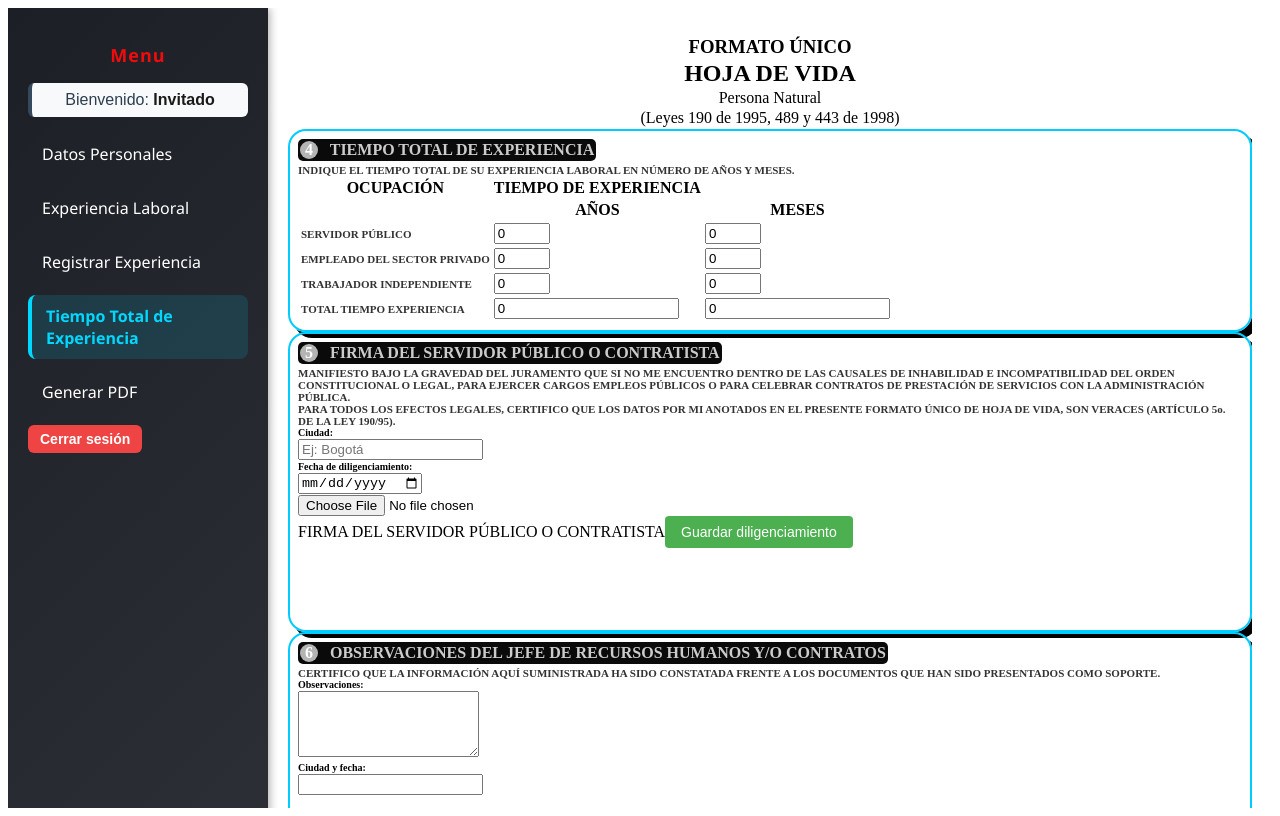
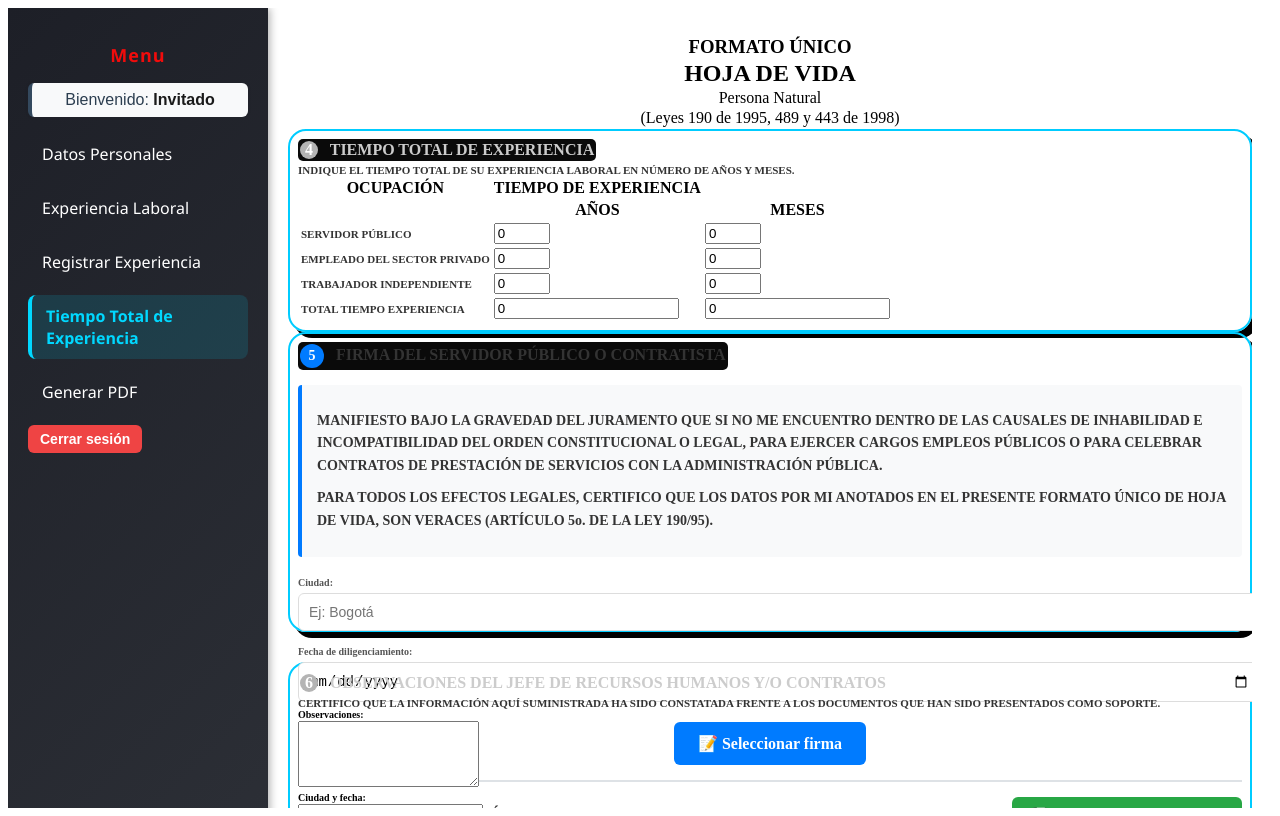
Before and after one commit to RandySimanca/formatounicoenlinea, a Vue app in the folder frontend/: page /panel/Hoja3 in a window 1280 px wide. Built offline with nearby package versions, Linux system fonts and the light colour scheme; no server answers; sample sign-in values are in the browser's storage.

Commit message:
se actualizo el componente FirmaServidorComponent.vue para poder eliminar una forma agragada

```diff
--- a/frontend/src/components/FirmaServidorComponent.vue
+++ b/frontend/src/components/FirmaServidorComponent.vue
@@ -37,39 +37,100 @@
     </div>
 
     <div class="signature-area">
-      <input
-        type="file"
-        id="firma"
-        accept=".jpg,.jpeg,.png"
-        @change="mostrarFirma"
-      />
-      <div v-if="firmaUrl">
+      <!-- Vista previa de la firma existente -->
+      <div v-if="firmaUrl" class="firma-preview">
         <img
           :src="firmaUrl"
           alt="Firma cargada"
-          style="margin-top: 10px; max-width: 200px; height: auto"
+          class="firma-imagen"
         />
+        <div class="firma-acciones">
+          <button @click="eliminarFirma" class="btn-eliminar no-imprimir">
+            🗑️ Eliminar firma
+          </button>
+          <button @click="cambiarFirma" class="btn-cambiar no-imprimir">
+            🔄 Cambiar firma
+          </button>
+        </div>
       </div>
+
+      <!-- Input para subir nueva firma -->
+      <div v-else class="firma-upload">
+        <input
+          type="file"
+          id="firma"
+          ref="firmaInput"
+          accept=".jpg,.jpeg,.png"
+          @change="mostrarFirma"
+          class="input-file"
+        />
+        <label for="firma" class="label-upload">
+          📝 Seleccionar firma
+        </label>
+      </div>
+
+      <!-- Input oculto para cambiar firma -->
+      <input
+        type="file"
+        ref="firmaInputCambio"
+        accept=".jpg,.jpeg,.png"
+        @change="mostrarFirma"
+        style="display: none"
+      />
+
       <div class="firma-header">
-        <label for="firma">FIRMA DEL SERVIDOR PÚBLICO O CONTRATISTA</label>
-        <button @click="guardarFirma" class="no-imprimir">
-          Guardar diligenciamiento
+        <label>FIRMA DEL SERVIDOR PÚBLICO O CONTRATISTA</label>
+        <button
+          @click="guardarFirma"
+          class="btn-guardar no-imprimir"
+          :disabled="guardando"
+        >
+          {{ guardando ? '⏳ Guardando...' : '💾 Guardar diligenciamiento' }}
         </button>
+      </div>
+    </div>
+
+    <!-- Modal de confirmación para eliminar -->
+    <div v-if="mostrarModalEliminar" class="modal-overlay" @click="cerrarModalEliminar">
+      <div class="modal-content" @click.stop>
+        <div class="modal-header">
+          <h3>⚠️ Confirmar eliminación</h3>
+        </div>
+        <div class="modal-body">
+          <p>¿Estás seguro de que deseas eliminar la firma?</p>
+          <p class="warning-text">Esta acción no se puede deshacer.</p>
+        </div>
+        <div class="modal-footer">
+          <button @click="cerrarModalEliminar" class="btn-cancelar">
+            Cancelar
+          </button>
+          <button @click="confirmarEliminarFirma" class="btn-confirmar-eliminar">
+            Eliminar firma
+          </button>
+        </div>
       </div>
     </div>
   </div>
 </template>
 
 <script setup>
-import { showSuccess, showError } from "../utils/showMessage"; // mensajes
+import { showSuccess, showError } from "../utils/showMessage";
 import { ref, onMounted } from "vue";
 import api from "../api/axios";
 
 const ciudadDiligenciamiento = ref("");
 const fechaDiligenciamiento = ref("");
 const firmaUrl = ref(null);
+const guardando = ref(false);
+const mostrarModalEliminar = ref(false);
+const firmaInput = ref(null);
+const firmaInputCambio = ref(null);
 
 onMounted(async () => {
+  await cargarFirma();
+});
+
+async function cargarFirma() {
   try {
     const response = await api.get("/firma-servidor");
     const data = response.data;
@@ -78,6 +139,7 @@ onMounted(async () => {
       fechaDiligenciamiento.value =
         data.fechaDiligenciamiento?.substring(0, 10) || "";
       firmaUrl.value = data.firmaServidor || null;
+      console.log("✅ Firma cargada correctamente");
     }
   } catch (error) {
     console.error(
@@ -85,12 +147,24 @@ onMounted(async () => {
       error.response?.data || error.message
     );
   }
-});
+}
 
 // Convertir la imagen a base64
 const mostrarFirma = (event) => {
   const file = event.target.files[0];
   if (!file) return;
+
+  // Validar tamaño del archivo (máximo 2MB)
+  if (file.size > 2 * 1024 * 1024) {
+    showError("❌ La imagen es muy grande. Máximo 2MB.");
+    return;
+  }
+
+  // Validar tipo de archivo
+  if (!file.type.match(/image\/(jpeg|jpg|png)/)) {
+    showError("❌ Solo se permiten archivos JPG, JPEG o PNG.");
+    return;
+  }
 
   const reader = new FileReader();
   reader.onload = (e) => {
@@ -100,16 +174,42 @@ const mostrarFirma = (event) => {
       canvas.width = 250;
       canvas.height = 100;
       const ctx = canvas.getContext("2d");
+
+      // Fondo blanco
+      ctx.fillStyle = "#FFFFFF";
+      ctx.fillRect(0, 0, canvas.width, canvas.height);
+
+      // Dibujar imagen
       ctx.drawImage(img, 0, 0, canvas.width, canvas.height);
+
       firmaUrl.value = canvas.toDataURL("image/png");
+      console.log("✅ Firma procesada correctamente");
+    };
+    img.onerror = () => {
+      showError("❌ Error al cargar la imagen.");
     };
     img.src = e.target.result;
+  };
+  reader.onerror = () => {
+    showError("❌ Error al leer el archivo.");
   };
   reader.readAsDataURL(file);
 };
 
 // Guardar la información al backend
 const guardarFirma = async () => {
+  if (!firmaUrl.value) {
+    showError("❌ Por favor, selecciona una firma antes de guardar.");
+    return;
+  }
+
+  if (!ciudadDiligenciamiento.value || !fechaDiligenciamiento.value) {
+    showError("❌ Por favor, completa la ciudad y fecha de diligenciamiento.");
+    return;
+  }
+
+  guardando.value = true;
+
   try {
     const payload = {
       ciudadDiligenciamiento: ciudadDiligenciamiento.value,
@@ -117,19 +217,380 @@ const guardarFirma = async () => {
       firmaServidor: firmaUrl.value,
     };
 
-    const response = await api.post("/firma-servidor", payload); // <-- CORREGIDO
+    const response = await api.post("/firma-servidor", payload);
     console.log("✅ Guardado:", response.data);
-    showSuccess(
-      "✅ Firma y datos de diligenciamiento guardados correctamente."
-    );
+    showSuccess("✅ Firma y datos de diligenciamiento guardados correctamente.");
   } catch (error) {
     console.error(
       "❌ Error al guardar:",
       error.response?.data || error.message
     );
     showError("❌ Ocurrió un error al guardar los datos.");
+  } finally {
+    guardando.value = false;
   }
+};
+
+// Mostrar modal de confirmación
+const eliminarFirma = () => {
+  mostrarModalEliminar.value = true;
+};
+
+// Cerrar modal
+const cerrarModalEliminar = () => {
+  mostrarModalEliminar.value = false;
+};
+
+// Confirmar y eliminar firma
+const confirmarEliminarFirma = async () => {
+  try {
+    await api.delete("/firma-servidor");
+
+    // Limpiar datos locales
+    firmaUrl.value = null;
+    ciudadDiligenciamiento.value = "";
+    fechaDiligenciamiento.value = "";
+
+    // Resetear inputs de archivo
+    if (firmaInput.value) firmaInput.value.value = "";
+    if (firmaInputCambio.value) firmaInputCambio.value.value = "";
+
+    showSuccess("✅ Firma eliminada correctamente.");
+    cerrarModalEliminar();
+    console.log("✅ Firma eliminada del servidor");
+  } catch (error) {
+    console.error("❌ Error al eliminar firma:", error.response?.data || error.message);
+    showError("❌ No se pudo eliminar la firma. Intenta nuevamente.");
+  }
+};
+
+// Cambiar firma
+const cambiarFirma = () => {
+  firmaInputCambio.value?.click();
 };
 </script>
 
-<style scoped></style>
+<style scoped>
+.section {
+  margin-bottom: 30px;
+}
+
+.section-title {
+  font-weight: bold;
+  margin-bottom: 15px;
+  color: #333;
+}
+
+.section-number {
+  display: inline-block;
+  background: #007bff;
+  color: white;
+  width: 24px;
+  height: 24px;
+  border-radius: 50%;
+  text-align: center;
+  line-height: 24px;
+  margin-right: 8px;
+  font-size: 14px;
+}
+
+.declaration {
+  background: #f8f9fa;
+  padding: 15px;
+  border-left: 4px solid #007bff;
+  margin-bottom: 20px;
+  border-radius: 4px;
+}
+
+.declaration p {
+  margin: 10px 0;
+  line-height: 1.6;
+  font-size: 14px;
+}
+
+.form-group {
+  margin-bottom: 15px;
+}
+
+.form-group label {
+  display: block;
+  font-weight: 600;
+  margin-bottom: 5px;
+  color: #555;
+}
+
+.form-group input {
+  width: 100%;
+  padding: 10px;
+  border: 1px solid #ddd;
+  border-radius: 6px;
+  font-size: 14px;
+  transition: border-color 0.3s;
+}
+
+.form-group input:focus {
+  outline: none;
+  border-color: #007bff;
+  box-shadow: 0 0 0 3px rgba(0, 123, 255, 0.1);
+}
+
+.signature-area {
+  margin-top: 20px;
+}
+
+/* Vista previa de firma */
+.firma-preview {
+  background: #f8f9fa;
+  border: 2px solid #dee2e6;
+  border-radius: 8px;
+  padding: 20px;
+  text-align: center;
+  margin-bottom: 15px;
+}
+
+.firma-imagen {
+  max-width: 250px;
+  height: auto;
+  border: 1px solid #ddd;
+  border-radius: 4px;
+  padding: 10px;
+  background: white;
+  margin-bottom: 15px;
+}
+
+.firma-acciones {
+  display: flex;
+  gap: 10px;
+  justify-content: center;
+}
+
+.btn-eliminar,
+.btn-cambiar {
+  padding: 8px 16px;
+  border: none;
+  border-radius: 6px;
+  font-weight: 600;
+  cursor: pointer;
+  transition: all 0.3s ease;
+}
+
+.btn-eliminar {
+  background: #dc3545;
+  color: white;
+}
+
+.btn-eliminar:hover {
+  background: #c82333;
+  transform: translateY(-2px);
+  box-shadow: 0 4px 8px rgba(220, 53, 69, 0.3);
+}
+
+.btn-cambiar {
+  background: #17a2b8;
+  color: white;
+}
+
+.btn-cambiar:hover {
+  background: #138496;
+  transform: translateY(-2px);
+  box-shadow: 0 4px 8px rgba(23, 162, 184, 0.3);
+}
+
+/* Upload de firma */
+.firma-upload {
+  text-align: center;
+  margin-bottom: 15px;
+}
+
+.input-file {
+  display: none;
+}
+
+.label-upload {
+  display: inline-block;
+  padding: 12px 24px;
+  background: #007bff;
+  color: white;
+  border-radius: 6px;
+  cursor: pointer;
+  font-weight: 600;
+  transition: all 0.3s ease;
+}
+
+.label-upload:hover {
+  background: #0056b3;
+  transform: translateY(-2px);
+  box-shadow: 0 4px 8px rgba(0, 123, 255, 0.3);
+}
+
+.firma-header {
+  display: flex;
+  justify-content: space-between;
+  align-items: center;
+  padding-top: 15px;
+  border-top: 2px solid #dee2e6;
+}
+
+.firma-header label {
+  font-weight: 600;
+  color: #333;
+}
+
+.btn-guardar {
+  padding: 10px 20px;
+  background: #28a745;
+  color: white;
+  border: none;
+  border-radius: 6px;
+  font-weight: 600;
+  cursor: pointer;
+  transition: all 0.3s ease;
+}
+
+.btn-guardar:hover:not(:disabled) {
+  background: #218838;
+  transform: translateY(-2px);
+  box-shadow: 0 4px 8px rgba(40, 167, 69, 0.3);
+}
+
+.btn-guardar:disabled {
+  background: #6c757d;
+  cursor: not-allowed;
+  opacity: 0.6;
+}
+
+/* Modal */
+.modal-overlay {
+  position: fixed;
+  top: 0;
+  left: 0;
+  right: 0;
+  bottom: 0;
+  background: rgba(0, 0, 0, 0.5);
+  display: flex;
+  align-items: center;
+  justify-content: center;
+  z-index: 10000;
+  animation: fadeIn 0.2s ease;
+}
+
+@keyframes fadeIn {
+  from {
+    opacity: 0;
+  }
+  to {
+    opacity: 1;
+  }
+}
+
+.modal-content {
+  background: white;
+  border-radius: 12px;
+  width: 90%;
+  max-width: 400px;
+  box-shadow: 0 10px 25px rgba(0, 0, 0, 0.3);
+  animation: slideIn 0.3s ease;
+}
+
+@keyframes slideIn {
+  from {
+    transform: translateY(-20px);
+    opacity: 0;
+  }
+  to {
+    transform: translateY(0);
+    opacity: 1;
+  }
+}
+
+.modal-header {
+  padding: 20px;
+  border-bottom: 1px solid #dee2e6;
+}
+
+.modal-header h3 {
+  margin: 0;
+  color: #333;
+  display: flex;
+  align-items: center;
+  gap: 8px;
+}
+
+.modal-body {
+  padding: 20px;
+}
+
+.modal-body p {
+  margin: 10px 0;
+  color: #555;
+}
+
+.warning-text {
+  color: #dc3545;
+  font-weight: 600;
+  font-size: 14px;
+}
+
+.modal-footer {
+  padding: 15px 20px;
+  border-top: 1px solid #dee2e6;
+  display: flex;
+  justify-content: flex-end;
+  gap: 10px;
+}
+
+.btn-cancelar,
+.btn-confirmar-eliminar {
+  padding: 8px 16px;
+  border: none;
+  border-radius: 6px;
+  font-weight: 600;
+  cursor: pointer;
+  transition: all 0.3s ease;
+}
+
+.btn-cancelar {
+  background: #6c757d;
+  color: white;
+}
+
+.btn-cancelar:hover {
+  background: #5a6268;
+}
+
+.btn-confirmar-eliminar {
+  background: #dc3545;
+  color: white;
+}
+
+.btn-confirmar-eliminar:hover {
+  background: #c82333;
+}
+
+@media print {
+  .no-imprimir {
+    display: none !important;
+  }
+}
+
+@media (max-width: 768px) {
+  .firma-header {
+    flex-direction: column;
+    align-items: flex-start;
+    gap: 10px;
+  }
+
+  .btn-guardar {
+    width: 100%;
+  }
+
+  .firma-acciones {
+    flex-direction: column;
+  }
+
+  .btn-eliminar,
+  .btn-cambiar {
+    width: 100%;
+  }
+}
+</style>
```
Also changed, not shown: frontend/src/composables/useFormatoOficialHV.js (+2 -2 lines).
